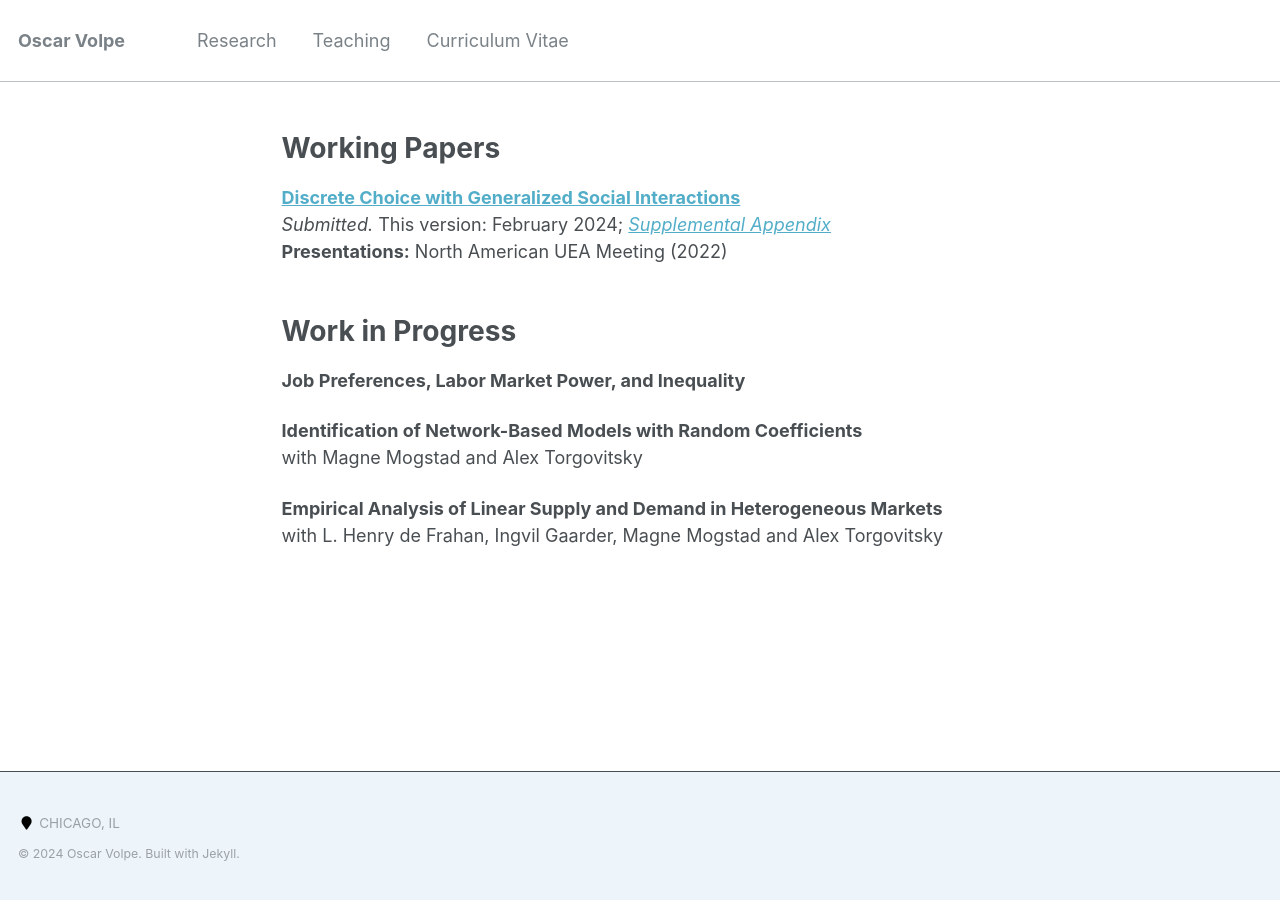
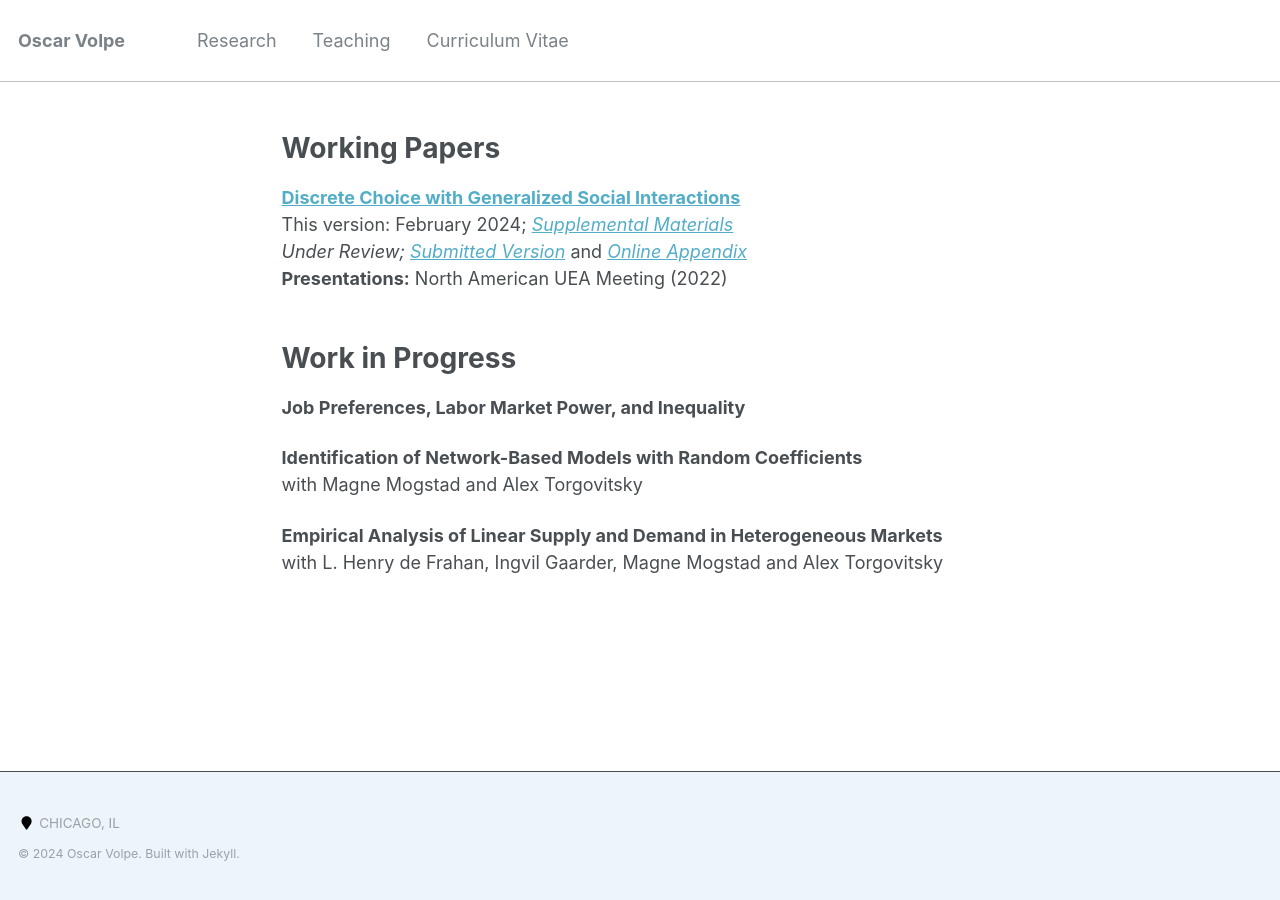
Before and after one commit to ovolpe/ovolpe.github.io, a Jekyll site: the page built from _pages/research.md, in a window 1280 px wide. Built offline with Jekyll 4.4.1, drawn with Linux system fonts in a browser that asks for light colours.

Commit message:
Update research.md

```diff
--- a/_pages/research.md
+++ b/_pages/research.md
@@ -11,7 +11,8 @@ Working Papers
 ======
 
 [**Discrete Choice with Generalized Social Interactions**](/files/dcwgsi_paper.pdf)<br>
-_Submitted._ This version: February 2024; [*Supplemental Appendix*](/files/dcwgsi_supplement.pdf)<br>
+This version: February 2024; [*Supplemental Materials*](/files/dcwgsi_supplement.pdf)<br>
+_Under Review;_ [*Submitted Version*](/files/dcwgsi_paper_ECTA.pdf) and [*Online Appendix*](/files/dcwgsi_supplement_ECTA.pdf)<br>
 **Presentations:** North American UEA Meeting (2022)
 <br><br>
 
```
